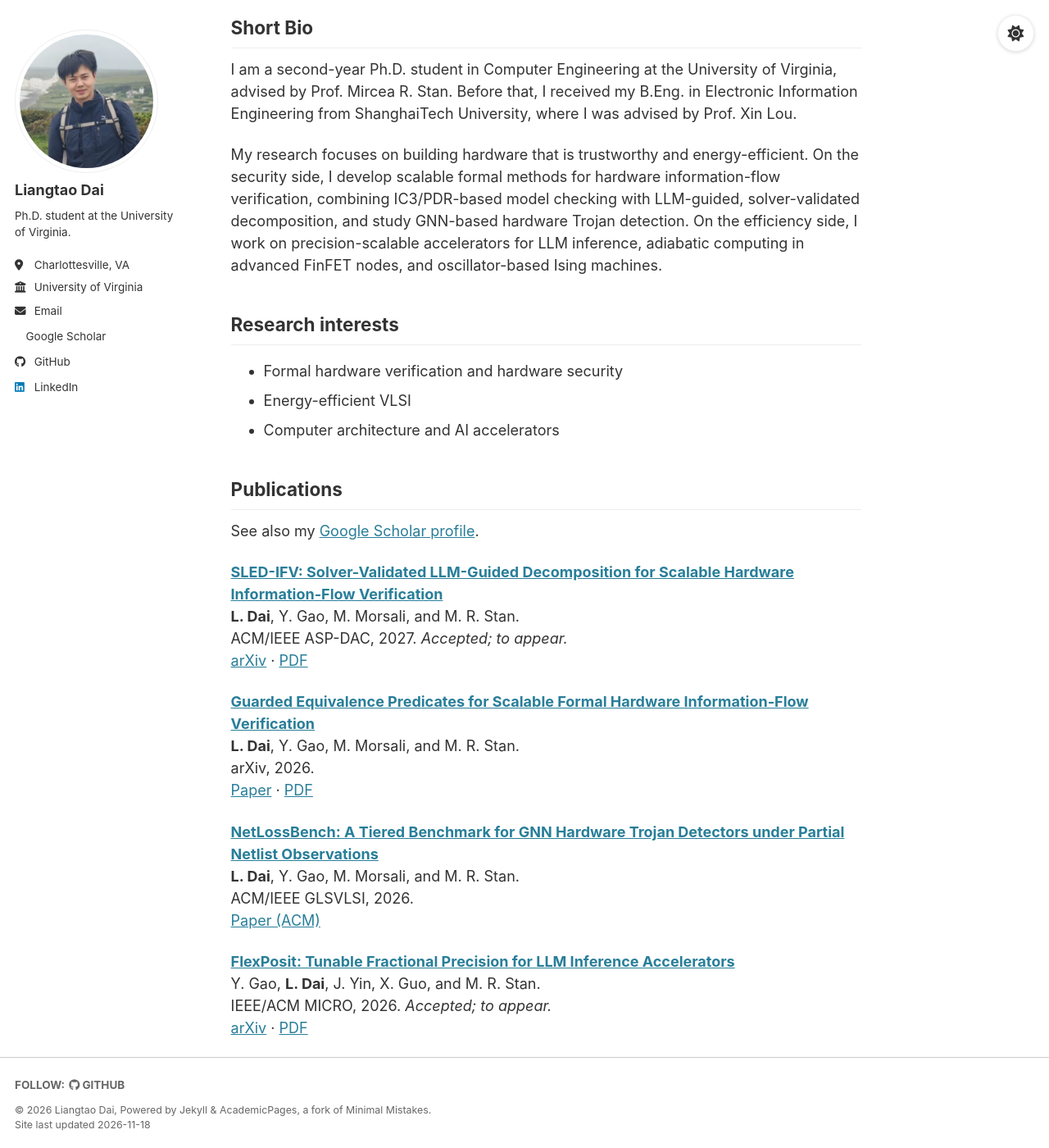
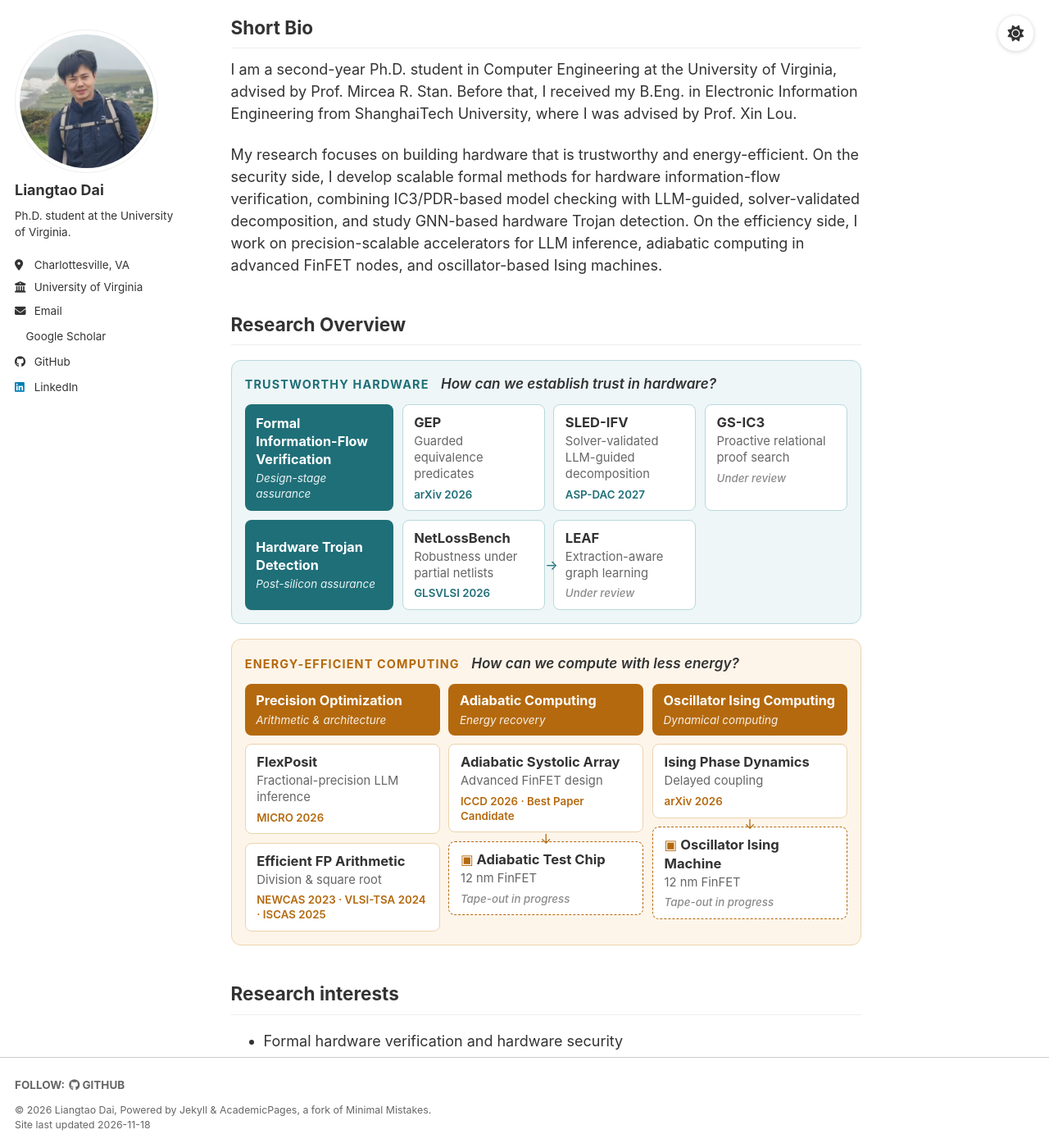
Before and after one commit to DDDDDlt/liangtaodai.github.io, a Jekyll site: the page built from _pages/about.md, in a window 1280 px wide and 1400 px high. Shown: the whole window at 82% size. Built offline with Jekyll 4.4.1, drawn with Linux system fonts in a browser that asks for light colours; a style sheet for code colours, icons or effects is not loaded.

Commit message:
Add research overview map to the homepage
Co-Authored-By: Claude Opus 5.5 <noreply@anthropic.com>
Claude-Session: https://claude.ai/code/session_01DYLYe9C6TX8cesK9o1eyX8

```diff
--- /dev/null
+++ b/_includes/research_map.html
@@ -0,0 +1,113 @@
+<div class="rmap" role="figure" aria-label="Research overview map">
+
+  <section class="rmap-area rmap-area--trust">
+    <header class="rmap-head">
+      <span class="rmap-label">Trustworthy Hardware</span>
+      <span class="rmap-q">How can we establish trust in hardware?</span>
+    </header>
+
+    <div class="rmap-row">
+      <div class="rmap-theme">
+        <strong>Formal Information-Flow Verification</strong>
+        <span>Design-stage assurance</span>
+      </div>
+      <div class="rmap-works">
+        <a class="rmap-card" href="https://arxiv.org/abs/2606.22063">
+          <strong>GEP</strong>
+          <span>Guarded equivalence predicates</span>
+          <em>arXiv 2026</em>
+        </a>
+        <a class="rmap-card" href="https://arxiv.org/abs/2609.25637">
+          <strong>SLED-IFV</strong>
+          <span>Solver-validated LLM-guided decomposition</span>
+          <em>ASP-DAC 2027</em>
+        </a>
+        <div class="rmap-card">
+          <strong>GS-IC3</strong>
+          <span>Proactive relational proof search</span>
+          <em class="rmap-wip">Under review</em>
+        </div>
+      </div>
+    </div>
+
+    <div class="rmap-row">
+      <div class="rmap-theme">
+        <strong>Hardware Trojan Detection</strong>
+        <span>Post-silicon assurance</span>
+      </div>
+      <div class="rmap-works rmap-works--chain">
+        <a class="rmap-card" href="https://dl.acm.org/doi/10.1145/3787109.3815316">
+          <strong>NetLossBench</strong>
+          <span>Robustness under partial netlists</span>
+          <em>GLSVLSI 2026</em>
+        </a>
+        <div class="rmap-card">
+          <strong>LEAF</strong>
+          <span>Extraction-aware graph learning</span>
+          <em class="rmap-wip">Under review</em>
+        </div>
+      </div>
+    </div>
+  </section>
+
+  <section class="rmap-area rmap-area--energy">
+    <header class="rmap-head">
+      <span class="rmap-label">Energy-Efficient Computing</span>
+      <span class="rmap-q">How can we compute with less energy?</span>
+    </header>
+
+    <div class="rmap-cols">
+      <div class="rmap-col">
+        <div class="rmap-theme">
+          <strong>Precision Optimization</strong>
+          <span>Arithmetic &amp; architecture</span>
+        </div>
+        <a class="rmap-card" href="https://arxiv.org/abs/2609.04724">
+          <strong>FlexPosit</strong>
+          <span>Fractional-precision LLM inference</span>
+          <em>MICRO 2026</em>
+        </a>
+        <a class="rmap-card" href="https://doi.org/10.1109/ISCAS56072.2025.11043381">
+          <strong>Efficient FP Arithmetic</strong>
+          <span>Division &amp; square root</span>
+          <em>NEWCAS 2023 · VLSI-TSA 2024 · ISCAS 2025</em>
+        </a>
+      </div>
+
+      <div class="rmap-col">
+        <div class="rmap-theme">
+          <strong>Adiabatic Computing</strong>
+          <span>Energy recovery</span>
+        </div>
+        <a class="rmap-card" href="https://arxiv.org/abs/2608.30058">
+          <strong>Adiabatic Systolic Array</strong>
+          <span>Advanced FinFET design</span>
+          <em>ICCD 2026 · Best Paper Candidate</em>
+        </a>
+        <div class="rmap-card rmap-card--chip">
+          <strong>Adiabatic Test Chip</strong>
+          <span>12&nbsp;nm FinFET</span>
+          <em class="rmap-wip">Tape-out in progress</em>
+        </div>
+      </div>
+
+      <div class="rmap-col">
+        <div class="rmap-theme">
+          <strong>Oscillator Ising Computing</strong>
+          <span>Dynamical computing</span>
+        </div>
+        <a class="rmap-card" href="https://arxiv.org/abs/2607.16634">
+          <strong>Ising Phase Dynamics</strong>
+          <span>Delayed coupling</span>
+          <em>arXiv 2026</em>
+        </a>
+        <div class="rmap-card rmap-card--chip">
+          <strong>Oscillator Ising Machine</strong>
+          <span>12&nbsp;nm FinFET</span>
+          <em class="rmap-wip">Tape-out in progress</em>
+        </div>
+      </div>
+    </div>
+  </section>
+
+</div>
--- a/_pages/about.md
+++ b/_pages/about.md
@@ -10,6 +10,10 @@ hide_title: true
 I am a second-year Ph.D. student in Computer Engineering at the University of Virginia, advised by Prof. Mircea R. Stan. Before that, I received my B.Eng. in Electronic Information Engineering from ShanghaiTech University, where I was advised by Prof. Xin Lou.
 
 My research focuses on building hardware that is trustworthy and energy-efficient. On the security side, I develop scalable formal methods for hardware information-flow verification, combining IC3/PDR-based model checking with LLM-guided, solver-validated decomposition, and study GNN-based hardware Trojan detection. On the efficiency side, I work on precision-scalable accelerators for LLM inference, adiabatic computing in advanced FinFET nodes, and oscillator-based Ising machines.
+
+## Research Overview
+
+{% include research_map.html %}
 
 ## Research interests
 
--- a/assets/css/personal.css
+++ b/assets/css/personal.css
@@ -67,3 +67,60 @@ body { padding-top: 0; }
   background-color: #2a2212;
   color: #f0c674;
 }
+
+/* ==========================================================================
+   Research map on the homepage (_includes/research_map.html)
+   ========================================================================== */
+.rmap {
+  --rm-trust: #1f6f78;  --rm-trust-bg: #eef6f7;  --rm-trust-line: #b9d9dc;
+  --rm-energy: #b4690e; --rm-energy-bg: #fdf5ea; --rm-energy-line: #ecd3ae;
+  --rm-card: #fff; --rm-muted: #666; --rm-wip: #8a8a8a;
+  display: grid; gap: 1rem; margin: 1.2em 0 1.6em; font-size: 0.82rem; line-height: 1.35;
+}
+:root[data-theme="dark"] .rmap {
+  --rm-trust: #5cc2cc;  --rm-trust-bg: #14262a;  --rm-trust-line: #24474c;
+  --rm-energy: #e8a54f; --rm-energy-bg: #2a2014; --rm-energy-line: #4d3a1f;
+  --rm-card: #1b1b1b; --rm-muted: #a8a8a8; --rm-wip: #8c8c8c;
+}
+.rmap-area { --c: var(--rm-trust); --bg: var(--rm-trust-bg); --ln: var(--rm-trust-line);
+  border: 1px solid var(--ln); border-radius: 12px; background: var(--bg); padding: 0.9rem; }
+.rmap-area--energy { --c: var(--rm-energy); --bg: var(--rm-energy-bg); --ln: var(--rm-energy-line); }
+.rmap-head { display: flex; flex-wrap: wrap; align-items: baseline; gap: 0.3rem 0.8rem; margin-bottom: 0.8rem; }
+.rmap-label { color: var(--c); font-weight: 700; font-size: 0.8rem; letter-spacing: 0.08em; text-transform: uppercase; }
+.rmap-q { color: var(--global-text-color); font-style: italic; font-weight: 600; font-size: 0.95rem; }
+
+.rmap-row { display: grid; grid-template-columns: 1fr 3fr; gap: 0.6rem; align-items: stretch; }
+.rmap-row + .rmap-row { margin-top: 0.6rem; }
+.rmap-works { display: grid; grid-template-columns: repeat(3, 1fr); gap: 0.6rem; }
+.rmap-cols { display: grid; grid-template-columns: repeat(3, 1fr); gap: 0.6rem; }
+.rmap-col { display: grid; gap: 0.6rem; align-content: start; }
+
+.rmap-theme { display: flex; flex-direction: column; justify-content: center; gap: 0.15rem;
+  border-radius: 8px; background: var(--c); color: #fff; padding: 0.55rem 0.75rem; }
+:root[data-theme="dark"] .rmap-theme { color: #111; }
+.rmap-theme strong { font-size: 0.9rem; }
+.rmap-theme span { font-size: 0.75rem; opacity: 0.9; font-style: italic; }
+
+.rmap-card { position: relative; display: flex; flex-direction: column; gap: 0.15rem;
+  border: 1px solid var(--ln); border-radius: 8px; background: var(--rm-card);
+  padding: 0.55rem 0.75rem; color: var(--global-text-color); text-decoration: none; }
+a.rmap-card, a.rmap-card:visited { color: var(--global-text-color); text-decoration: none; }
+a.rmap-card:hover { border-color: var(--c); box-shadow: 0 2px 8px rgba(0,0,0,0.08); }
+.rmap-card strong { font-size: 0.92rem; }
+.rmap-card span { color: var(--rm-muted); }
+.rmap-card em { margin-top: 0.15rem; color: var(--c); font-style: normal; font-weight: 600; font-size: 0.74rem; }
+.rmap-card em.rmap-wip { color: var(--rm-wip); font-style: italic; font-weight: 500; }
+.rmap-card--chip { border-style: dashed; border-color: var(--c); }
+.rmap-card--chip strong::before { content: "▣ "; color: var(--c); }
+
+/* Arrows: published work leads to the next step. */
+.rmap-col > .rmap-card--chip::before,
+.rmap-works--chain > .rmap-card + .rmap-card::before {
+  position: absolute; color: var(--c); font-size: 0.9rem; line-height: 1; }
+.rmap-col > .rmap-card--chip::before { content: "↓"; top: -0.68rem; left: 50%; transform: translateX(-50%); }
+.rmap-works--chain > .rmap-card + .rmap-card::before { content: "→"; left: -0.62rem; top: 50%; transform: translateY(-50%); }
+
+@media screen and (max-width: 700px) {
+  .rmap-row, .rmap-cols, .rmap-works { grid-template-columns: 1fr; }
+  .rmap-works--chain > .rmap-card + .rmap-card::before { content: "↓"; left: 50%; top: -0.68rem; transform: translateX(-50%); }
+}
```
